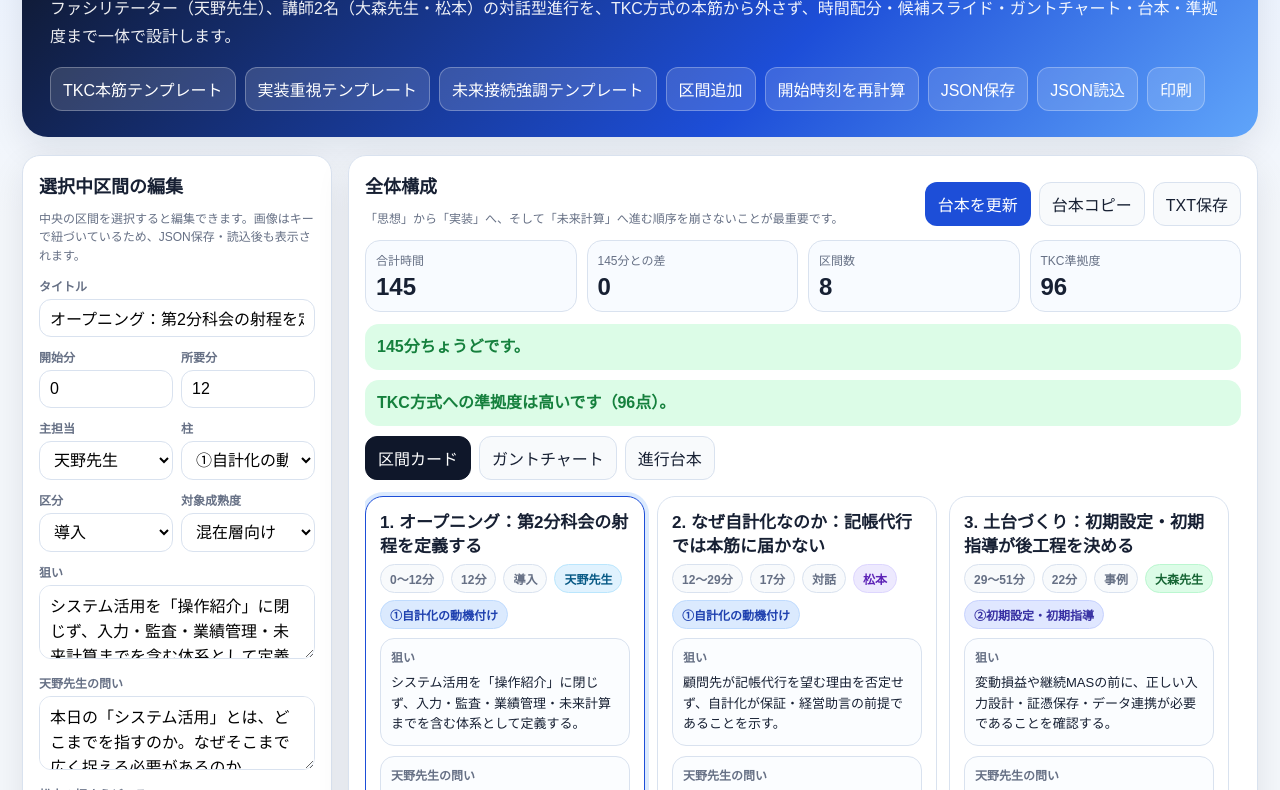
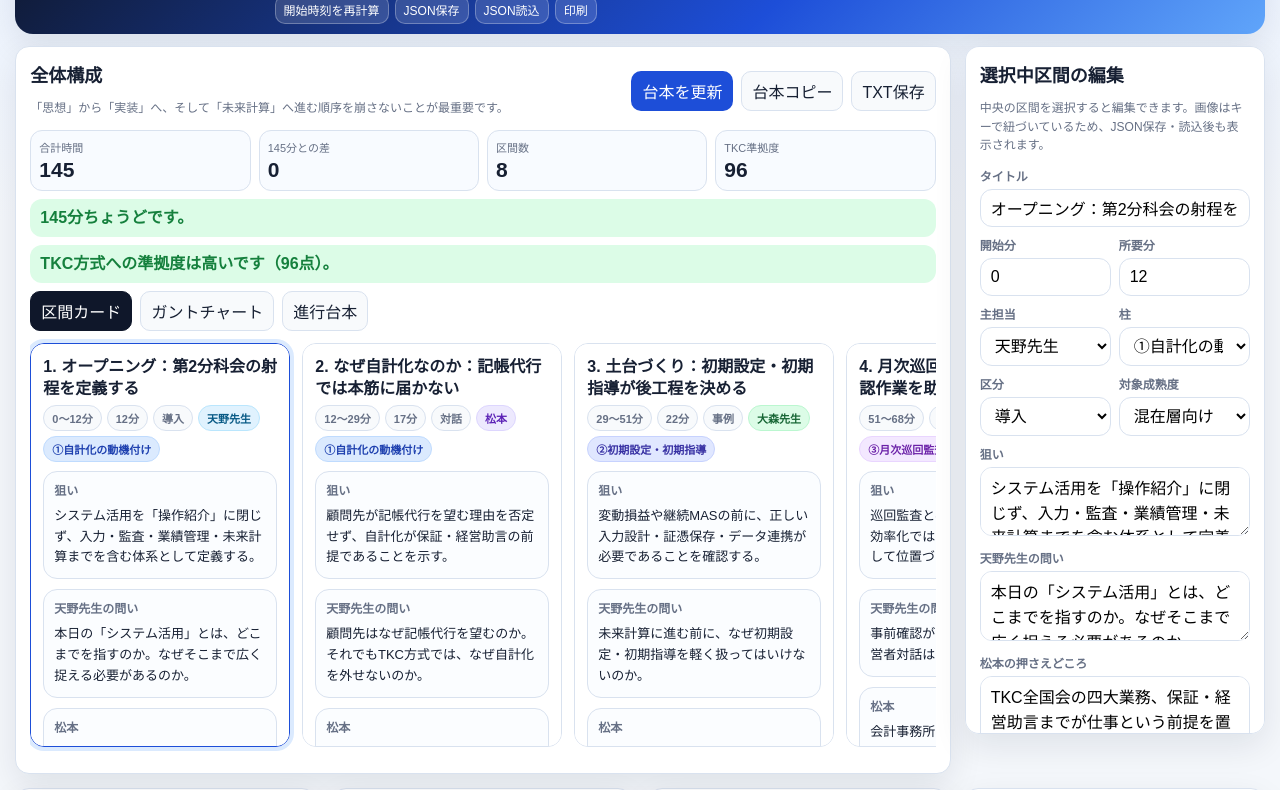
Before and after one commit to takatrp/NMF2026-2, a plain HTML site: page index.html in a window 1280 px wide. Shown: the part 99-889 px from the top of the page. Drawn offline with Linux system fonts and the light colour scheme.

Commit message:
ウルトラワイド向けに構成画面を調整

```diff
--- a/index.html
+++ b/index.html
@@ -33,47 +33,53 @@
     color:var(--ink);
     background:linear-gradient(180deg,#eaf2ff 0%,var(--bg) 320px);
   }
-  .wrap{max-width:1480px;margin:0 auto;padding:22px}
+  .wrap{width:100%;max-width:none;margin:0 auto;padding:14px clamp(14px,1.2vw,24px)}
   .hero{
-    border-radius:26px;
-    padding:26px 28px;
+    display:grid;
+    grid-template-columns:minmax(0,1fr) clamp(640px,50vw,1180px);
+    gap:8px 14px;
+    align-items:center;
+    border-radius:18px;
+    padding:10px 14px;
     color:#fff;
     background:linear-gradient(135deg,#0f172a 0%,#1d4ed8 62%,#60a5fa 100%);
     box-shadow:var(--shadow);
-    margin-bottom:18px;
+    margin-bottom:12px;
   }
-  .hero h1{margin:0 0 8px;font-size:30px;line-height:1.25}
-  .hero p{margin:0;line-height:1.75;color:rgba(255,255,255,.93)}
-  .toolbar{display:flex;gap:9px;flex-wrap:wrap;margin-top:16px}
+  .hero h1{margin:0 0 3px;font-size:20px;line-height:1.2}
+  .hero p{margin:0;line-height:1.35;color:rgba(255,255,255,.88);font-size:12px;white-space:nowrap;overflow:hidden;text-overflow:ellipsis}
+  .toolbar{display:flex;gap:6px;flex-wrap:wrap;justify-content:flex-end;margin-top:0}
   button,input,select,textarea{font:inherit}
   button{
     border:1px solid transparent;
-    border-radius:12px;
-    padding:9px 12px;
+    border-radius:10px;
+    padding:7px 10px;
     cursor:pointer;
     background:#fff;
     color:var(--ink);
     transition:.15s ease;
   }
   button:hover{transform:translateY(-1px)}
-  .btn-hero{background:rgba(255,255,255,.14);border-color:rgba(255,255,255,.28);color:#fff}
+  .btn-hero{background:rgba(255,255,255,.14);border-color:rgba(255,255,255,.28);color:#fff;font-size:12px;padding:5px 8px}
   .btn-primary{background:var(--blue);color:#fff}
   .btn-dark{background:var(--navy);color:#fff}
   .btn-soft{background:#f8fafc;border-color:var(--line)}
   .btn-danger{background:#fff1f2;border-color:#fecdd3;color:#be123c}
-  .layout{display:grid;grid-template-columns:310px minmax(0,1fr);gap:16px;align-items:start}
+  .layout{display:grid;grid-template-columns:minmax(0,1fr) clamp(300px,22vw,380px);gap:14px;align-items:start}
   .layout>*{min-width:0}
+  .overview-panel{grid-column:1;grid-row:1;order:1}
+  .editor-panel{grid-column:2;grid-row:1;order:2;max-height:calc(100vh - 112px);overflow:auto}
   .panel{
     background:var(--panel);
     border:1px solid var(--line);
-    border-radius:var(--radius);
+    border-radius:14px;
     box-shadow:var(--shadow);
-    padding:16px;
+    padding:14px;
   }
   .panel h2,.panel h3{margin:0 0 10px;font-size:18px}
   .muted{color:var(--muted)}
   .small{font-size:12px;color:var(--muted);line-height:1.55}
-  .field{margin-bottom:11px}
+  .field{margin-bottom:9px}
   .field label{display:block;font-size:12px;font-weight:800;color:var(--muted);margin-bottom:5px}
   .field input,.field select,.field textarea{
     width:100%;
@@ -82,23 +88,23 @@
     padding:9px 10px;
     background:#fff;
   }
-  textarea{min-height:74px;resize:vertical;line-height:1.55}
+  textarea{min-height:66px;resize:vertical;line-height:1.55}
   .row2{display:grid;grid-template-columns:1fr 1fr;gap:8px}
-  .stats{display:grid;grid-template-columns:repeat(4,1fr);gap:10px;margin-bottom:12px}
-  .stat{background:#f8fbff;border:1px solid var(--line);border-radius:15px;padding:10px}
-  .stat .label{font-size:12px;color:var(--muted);margin-bottom:5px}
-  .stat .value{font-size:24px;font-weight:900}
-  .banner{border-radius:14px;padding:11px 12px;margin:10px 0;font-weight:800;line-height:1.5}
+  .stats{display:grid;grid-template-columns:repeat(4,1fr);gap:8px;margin-bottom:8px}
+  .stat{background:#f8fbff;border:1px solid var(--line);border-radius:12px;padding:8px}
+  .stat .label{font-size:11px;color:var(--muted);margin-bottom:3px}
+  .stat .value{font-size:21px;font-weight:900}
+  .banner{border-radius:12px;padding:8px 10px;margin:8px 0;font-weight:800;line-height:1.4}
   .ok{background:var(--green2);color:var(--green)}
   .warn{background:var(--amber2);color:var(--amber)}
   .bad{background:var(--red2);color:var(--red)}
-  .section-list{display:grid;grid-auto-flow:column;grid-auto-columns:minmax(280px,calc((100% - 36px)/4));gap:12px;width:100%;max-width:100%;overflow-x:auto;overflow-y:hidden;padding:4px 4px 12px;scroll-snap-type:x proximity}
-  .segment{border:1px solid var(--line);border-radius:18px;background:#fff;padding:14px;display:flex;flex-direction:column;min-height:100%;scroll-snap-align:start}
+  .section-list{display:grid;grid-auto-flow:column;grid-auto-columns:clamp(260px,calc((100% - 84px)/8),360px);gap:12px;width:100%;max-width:100%;height:clamp(420px,calc(100vh - 500px),760px);overflow-x:auto;overflow-y:hidden;padding:4px 4px 12px;scroll-snap-type:x proximity;align-items:stretch}
+  .segment{border:1px solid var(--line);border-radius:14px;background:#fff;padding:12px;display:flex;flex-direction:column;min-height:100%;max-height:100%;overflow:auto;scroll-snap-align:start}
   .segment.active{border-color:var(--blue);box-shadow:0 0 0 4px var(--blue2)}
   .seg-top{display:flex;justify-content:space-between;gap:10px;align-items:flex-start;margin-bottom:9px}
-  .seg-title{font-weight:900;font-size:17px;line-height:1.4}
-  .seg-meta{display:flex;flex-wrap:wrap;gap:7px;margin-top:5px}
-  .tag{display:inline-flex;align-items:center;border-radius:999px;padding:5px 9px;font-size:12px;font-weight:800;border:1px solid var(--line);background:#f8fafc;color:var(--muted)}
+  .seg-title{font-weight:900;font-size:16px;line-height:1.35}
+  .seg-meta{display:flex;flex-wrap:wrap;gap:5px;margin-top:5px}
+  .tag{display:inline-flex;align-items:center;border-radius:999px;padding:4px 8px;font-size:11px;font-weight:800;border:1px solid var(--line);background:#f8fafc;color:var(--muted)}
   .lead-f{background:#e0f2fe;color:#075985;border-color:#bae6fd}
   .lead-a{background:#ede9fe;color:#5b21b6;border-color:#ddd6fe}
   .lead-b{background:#dcfce7;color:#166534;border-color:#bbf7d0}
@@ -111,7 +117,7 @@
   .pillar-6{background:#ffedd5;color:#9a3412;border-color:#fed7aa}
   .seg-grid{display:grid;grid-template-columns:1fr;gap:10px}
   .mini{background:#fbfdff;border:1px solid var(--line);border-radius:14px;padding:10px;line-height:1.6;font-size:13px}
-  .section-list .mini{max-height:136px;overflow:auto}
+  .section-list .mini{max-height:118px;overflow:auto}
   .mini strong{display:block;color:var(--muted);font-size:12px;margin-bottom:5px}
   .actions{display:flex;gap:8px;flex-wrap:wrap;margin-top:10px}
   .thumb-gallery{display:grid;grid-template-columns:repeat(auto-fill,minmax(150px,1fr));gap:10px;margin-top:8px}
@@ -136,7 +142,7 @@
   .checkitem{border:1px solid var(--line);border-radius:14px;padding:10px;background:#fbfdff;margin-bottom:8px}
   .checkitem .name{font-weight:900;margin-bottom:6px}
   .slide-catalog{display:grid;grid-template-columns:1fr;gap:8px;max-height:530px;overflow:auto;padding-right:2px}
-  .right-panel{grid-column:1/-1;display:grid;grid-template-columns:repeat(4,minmax(0,1fr));gap:16px}
+  .right-panel{grid-column:1/-1;grid-row:2;display:grid;grid-template-columns:repeat(4,minmax(0,1fr));gap:16px}
   .right-panel .panel{height:100%;margin-bottom:0!important}
   .modal{position:fixed;inset:0;background:rgba(15,23,42,.72);display:none;align-items:center;justify-content:center;padding:20px;z-index:50}
   .modal.open{display:flex}
@@ -145,21 +151,25 @@
   .modal-head strong{font-size:15px}
   .modal-card img{width:100%;display:block;background:#f1f5f9}
   .modal-note{padding:12px 14px;color:var(--muted);line-height:1.6}
-  .tabs{display:flex;gap:8px;flex-wrap:wrap;margin-bottom:12px}
+  .tabs{display:flex;gap:8px;flex-wrap:wrap;margin-bottom:8px}
   .tab{background:#f8fafc;border:1px solid var(--line)}
   .tab.active{background:var(--navy);color:#fff;border-color:var(--navy)}
   .hidden{display:none!important}
   @media (max-width:1180px){
     .layout{grid-template-columns:1fr}
-    .section-list{grid-auto-columns:minmax(280px,min(82vw,360px))}
+    .overview-panel,.editor-panel,.right-panel{grid-column:1;grid-row:auto}
+    .editor-panel{max-height:none;overflow:visible}
+    .section-list{grid-auto-columns:minmax(280px,min(82vw,360px));height:clamp(420px,calc(100vh - 300px),700px)}
     .right-panel{grid-template-columns:repeat(2,minmax(0,1fr))}
     .stats{grid-template-columns:repeat(2,1fr)}
   }
   @media (max-width:720px){
     .wrap{padding:12px}
-    .hero{padding:20px}
-    .hero h1{font-size:24px}
-    .section-list{grid-auto-columns:minmax(260px,88vw)}
+    .hero{grid-template-columns:1fr;padding:14px}
+    .toolbar{justify-content:flex-start}
+    .hero h1{font-size:22px}
+    .hero p{white-space:normal}
+    .section-list{grid-auto-columns:minmax(260px,88vw);height:clamp(420px,calc(100vh - 260px),640px)}
     .right-panel{grid-template-columns:1fr}
     .stats{grid-template-columns:1fr 1fr}
   }
@@ -223,7 +233,7 @@
       </div>
     </aside>
 
-    <main class="panel">
+    <main class="panel overview-panel">
       <div style="display:flex;justify-content:space-between;gap:12px;align-items:flex-start;flex-wrap:wrap">
         <div>
           <h2>全体構成</h2>
```
